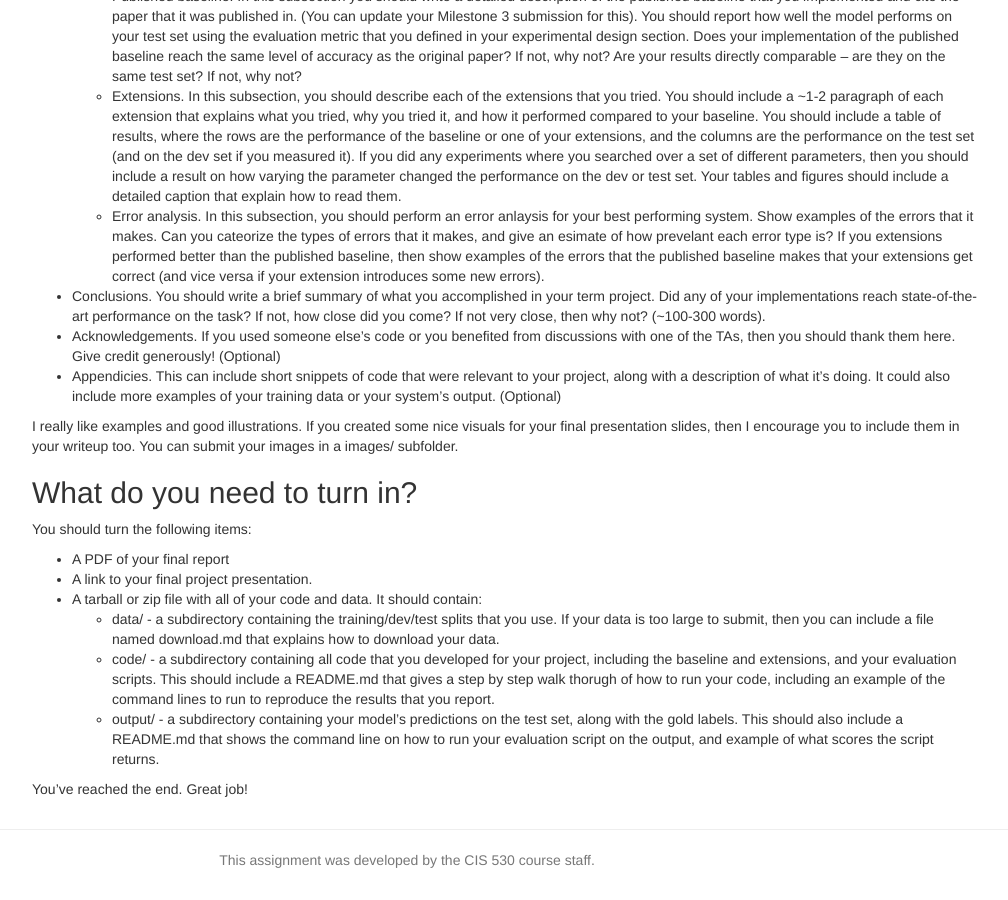
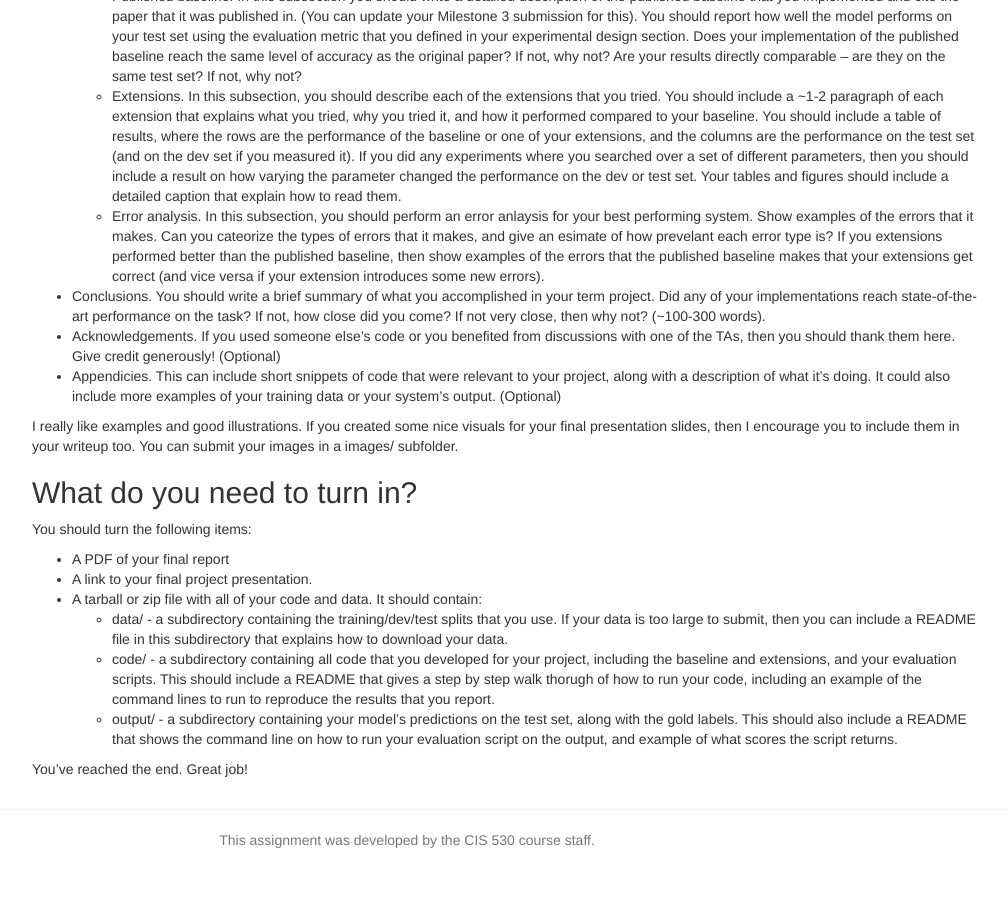
Before and after one commit to computational-linguistics-class/computational-linguistics-class.github.io, a Jekyll site: the page built from term-project.md, in a window 1280 px wide and 900 px high, scrolled down 5629 px. Shown: the whole window, without its empty margins (233-1241 px from the left). Built offline with Jekyll 4.4.1, drawn with Linux system fonts in a browser that asks for light colours; nearby versions of some CDN libraries; a script that is not in the unit is left out; comment, search, counter and statistics services are not loaded; some of the changed text lies outside the part shown.

Commit message:
Update term-project.md

```diff
--- a/term-project.md
+++ b/term-project.md
@@ -215,7 +215,7 @@ For Milestone 4, you'll need to implement several extensions beyond this publish
 ## What do you need to turn in?
 
 * You should submit a literature review.  This will include the citation information for each paper  (authors, title of paper, publication venue, year of publication, number of pages) in a Works Cited section. You should have a 1-2 paragraph description of each paper, plus a 1-2 paragraph explanation of which one you chose to implement as your baseline and why.
-* You should submit your code for the baseline system.   You should also submit a READE file explaining how to run it, and reporting its performance on your dev and test set, according to your evaluation metric.
+* You should submit your code for the baseline system.   You should also submit a README file explaining how to run it, and reporting its performance on your dev and test set, according to your evaluation metric.
 * A link to your draft slides for your final presentation.
 
 
@@ -259,9 +259,9 @@ You should turn  the following items:
 * A PDF of your final report
 * A link to your final project presentation.
 * A tarball or zip file with all of your code and data.  It should contain:
-   * data/ - a subdirectory containing the training/dev/test splits that you use.  If your data is too large to submit, then you can include a file named download.md that explains how to download your data.
-   * code/ - a subdirectory containing all code that you developed for your project, including the baseline and extensions, and your evaluation scripts.  This should include a README.md that gives a step by step walk thorugh of how to run your code, including an example of the command lines to run to reproduce the results that you report.
-   * output/ - a subdirectory containing your model's predictions on the test set, along with the gold labels.  This should also include a README.md that shows the command line on how to run your evaluation script on the output, and example of what scores the script returns.
+   * data/ - a subdirectory containing the training/dev/test splits that you use.  If your data is too large to submit, then you can include a README file in this subdirectory that explains how to download your data.
+   * code/ - a subdirectory containing all code that you developed for your project, including the baseline and extensions, and your evaluation scripts.  This should include a README that gives a step by step walk thorugh of how to run your code, including an example of the command lines to run to reproduce the results that you report.
+   * output/ - a subdirectory containing your model's predictions on the test set, along with the gold labels.  This should also include a README that shows the command line on how to run your evaluation script on the output, and example of what scores the script returns.
 
 
 You've reached the end.  Great job!
```
